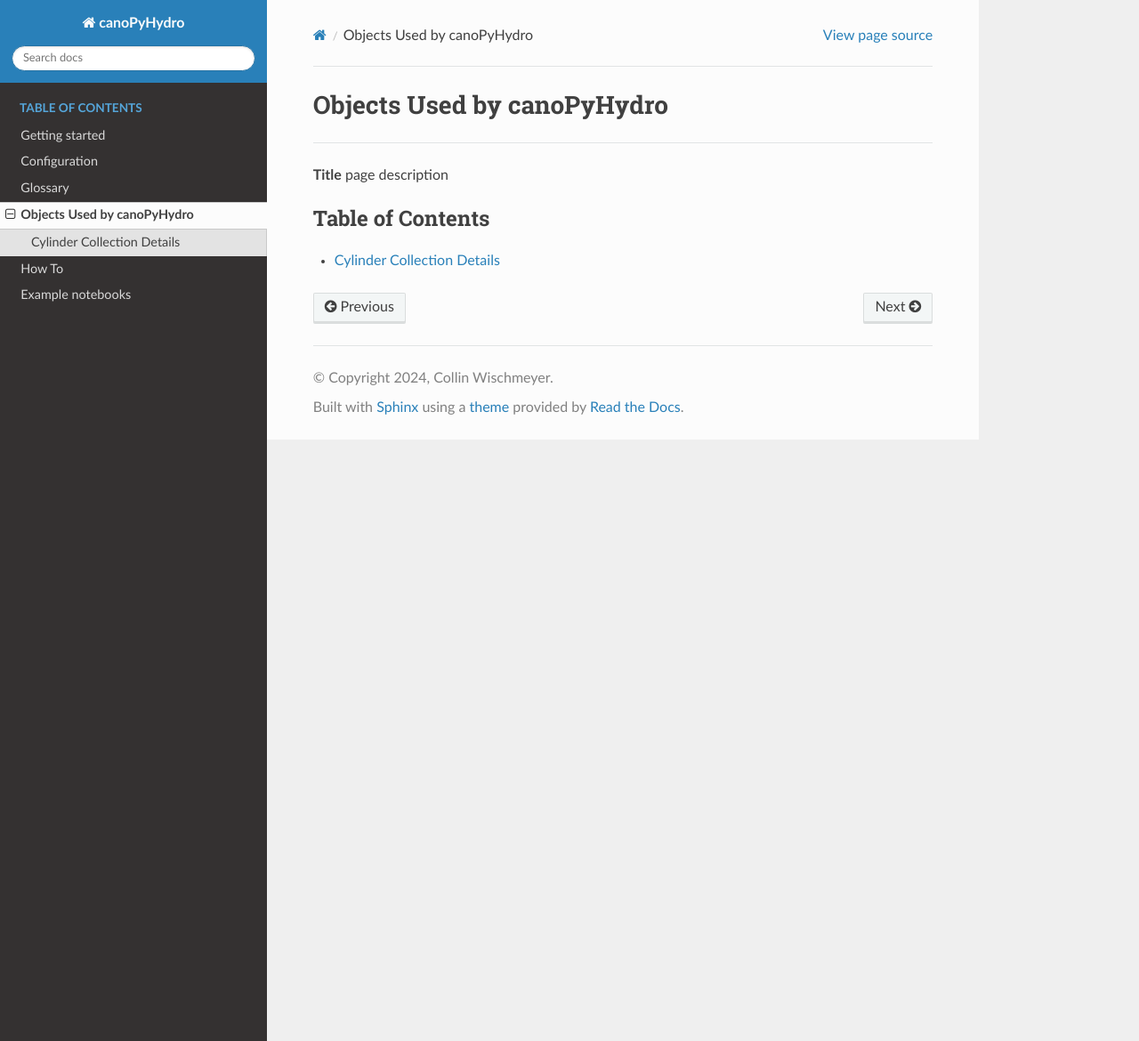
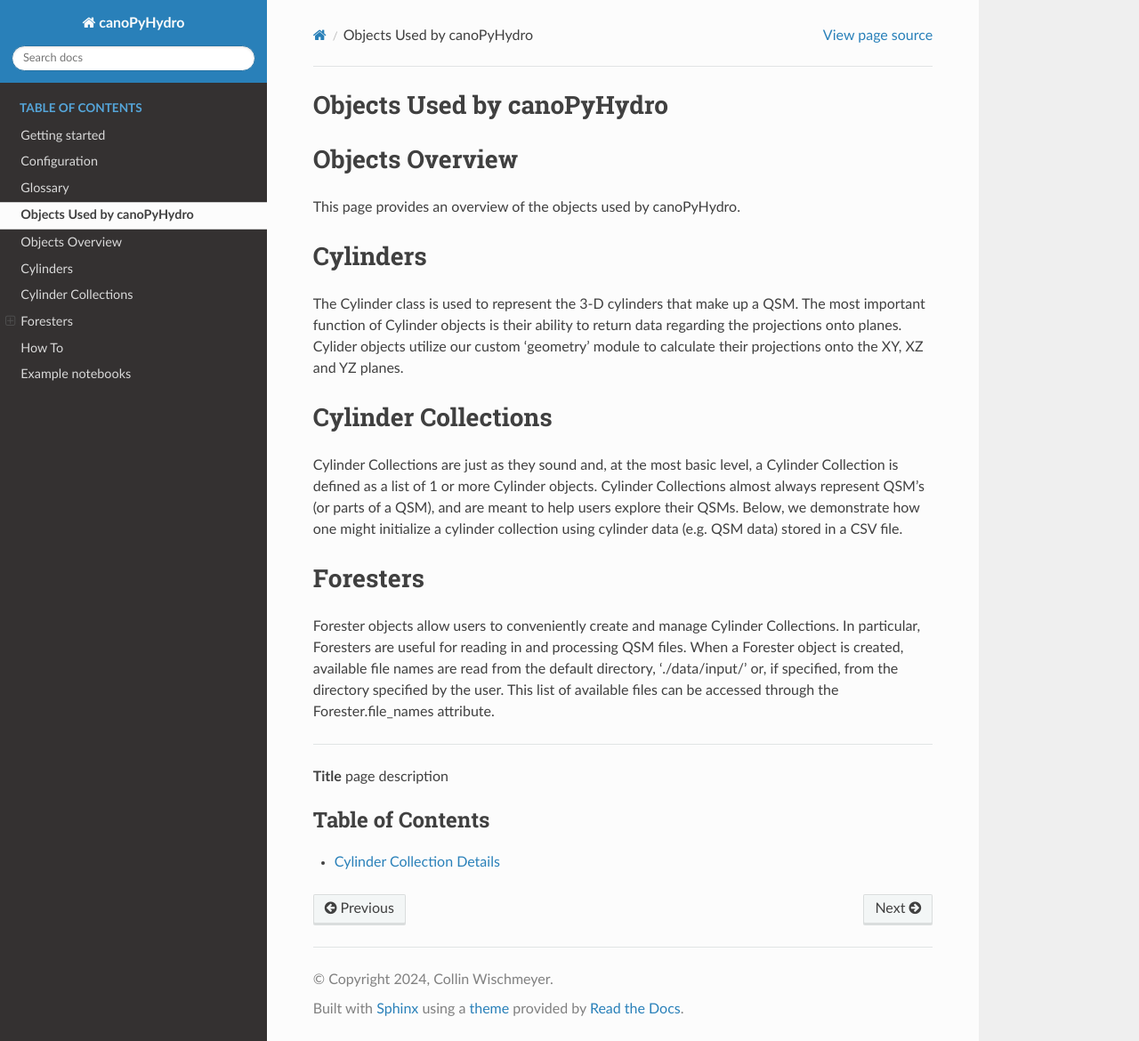
Before and after one commit to wischmcj/canopyHydrodynamics, a Sphinx documentation site: the page built from docs/source/objects/objects_index.md, in a window 1280 px wide and 1170 px high. Shown: the whole window at 89% size. Built offline with Sphinx 7.4.7 and the Read the Docs theme 2.0.0, drawn with Linux system fonts in a browser that asks for light colours.

Commit message:
correcting warnings thrown by sphinx by adding in placeholder pages

````diff
--- a/docs/source/objects/objects_index.md
+++ b/docs/source/objects/objects_index.md
@@ -1,9 +1,9 @@
 # Objects Used by canoPyHydro
+```{include} ./objects_overview.md
+```
 ------------------------------------------
 **Title**  page description
-<!--
-```{include} ../README.md
-``` -->
+
 ```{toctree}
 :maxdepth: 2
 :caption: Table of Contents
--- /dev/null
+++ b/docs/source/objects/objects_overview.md
@@ -0,0 +1,11 @@
+# Objects Overview
+This page provides an overview of the objects used by canoPyHydro.
+
+# Cylinders
+The Cylinder class is used to represent the 3-D cylinders that make up a QSM. The most important function of Cylinder objects is their ability to return data regarding the projections onto planes. Cylider objects utilize our custom 'geometry' module to calculate their projections onto the XY, XZ and YZ planes.
+
+# Cylinder Collections
+Cylinder Collections are just as they sound and, at the most basic level, a Cylinder Collection is defined as a list of 1 or more Cylinder objects. Cylinder Collections almost always represent QSM's (or parts of a QSM), and are meant to help users explore their QSMs. Below, we demonstrate how one might initialize a cylinder collection using cylinder data (e.g. QSM data) stored in a CSV file.
+
+# Foresters
+Forester objects allow users to conveniently create and manage Cylinder Collections. In particular, Foresters are useful for reading in and processing QSM files. When a Forester object is created, available file names are read from the default directory, './data/input/' or, if specified, from the directory specified by the user. This list of available files can be accessed through the Forester.file_names attribute.
````
